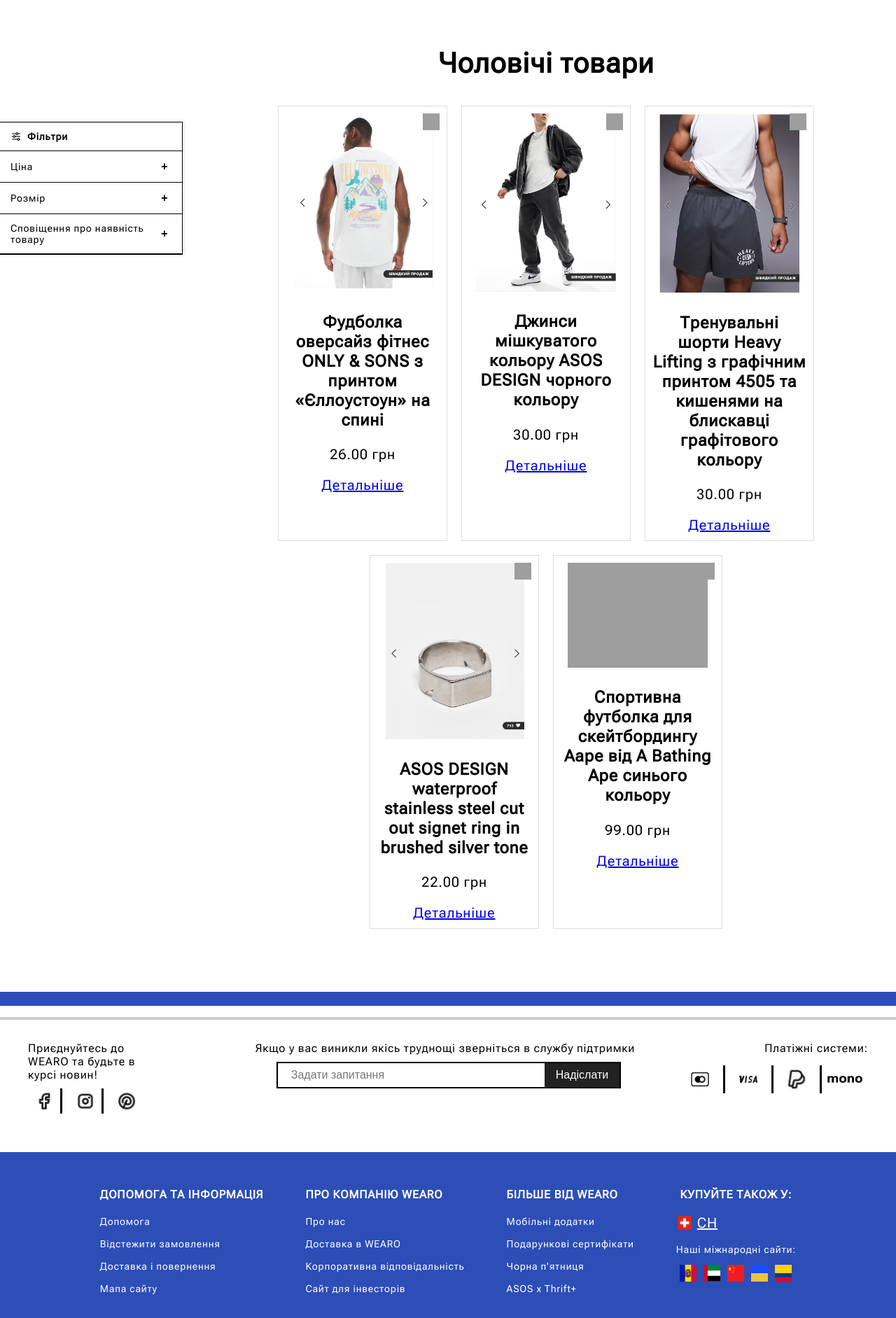
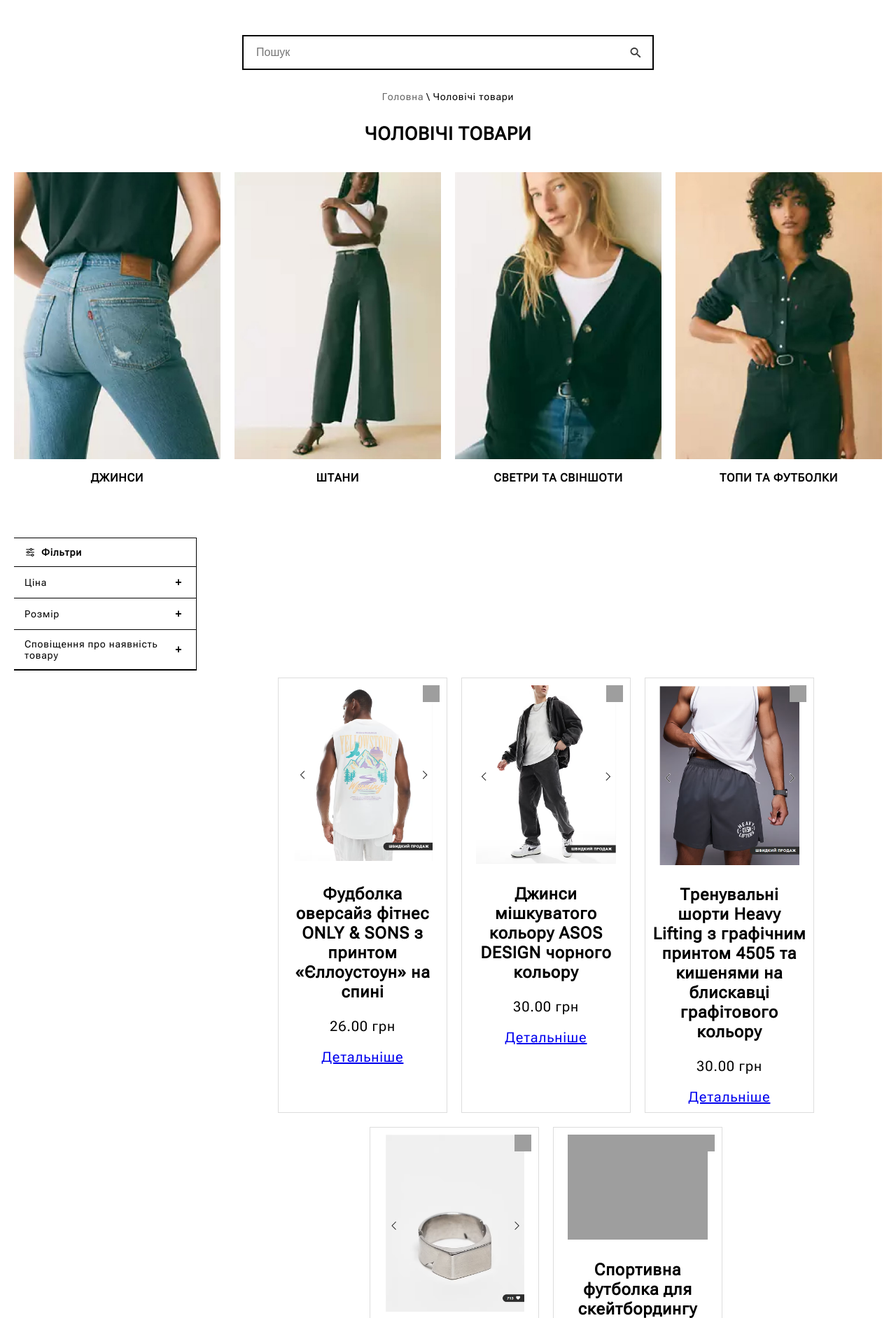
Before and after one commit to Asoss/WEARO, a Django app: page /men/ in a window 1280 px wide. Shown: the part 131-2014 px from the top of the page at 70% size. Run offline with Django 5.2, Linux system fonts and the light colour scheme; data comes from the database, SQL or seed files in the repository; grey boxes are pictures that could not be loaded.

Commit message:
update product_list.html
add new style, new photos, search bar, breradcrum

```diff
--- a/myproject/main/static/css/filters.css
+++ b/myproject/main/static/css/filters.css
@@ -1,14 +1,10 @@
 /* Контейнер для фільтрів */
 .filters-container {
-    position: fixed;
-    left: 0;
-    top: 50%;
-    transform: translateY(-50%);
+    position: static;
     width: 260px;
     background: #fff;
     border: 1px solid #000;
     border-left: none;
-    box-shadow: 2px 0 5px rgba(0, 0, 0, 0.1);
 }
 
 /* Заголовок фільтрів з іконкою */
@@ -172,8 +168,6 @@
 /* Основний контент */
 .main-content {
     margin-left: 280px;
-    /* зсув від фільтрів */
-    padding: 20px;
 }
 
 /* Адаптивність */
@@ -191,3 +185,100 @@
         margin-left: 0;
     }
 }
+
+
+/* Пошук */
+.search-bar {
+    text-align: center;
+    margin: 30px 0;
+}
+
+.search-bar form {
+    display: inline-flex;
+    border: 2px solid #000;
+    border-radius: 0;
+    overflow: hidden;
+    align-items: center;
+    background: #fff;
+}
+
+.search-bar input {
+    border: none;
+    padding: 14px 18px;
+    outline: none;
+    width: 500px;
+    font-size: 16px;
+}
+
+.search-bar button {
+    background: transparent;
+    /* прозорий фон */
+    border: none;
+    padding: 0 14px;
+    cursor: pointer;
+    display: flex;
+    align-items: center;
+    justify-content: center;
+}
+
+.search-bar button img {
+    width: 20px;
+    height: 20px;
+    filter: invert(0);
+}
+
+/* Breadcrumb */
+.breadcrumb {
+    text-align: center;
+    font-size: 14px;
+    margin: 10px 0 30px 0;
+}
+
+.breadcrumb a {
+    color: #666;
+    text-decoration: none;
+}
+
+.breadcrumb span {
+    color: #000;
+    font-weight: 500;
+}
+
+/* Заголовок */
+.page-title {
+    text-align: center;
+    font-size: 26px;
+    font-weight: bold;
+    margin-bottom: 40px;
+}
+
+/* Категорії */
+.categories {
+    display: grid;
+    grid-template-columns: repeat(4, 1fr);
+    gap: 20px;
+    margin: 0 auto 60px auto;
+    max-width: 1400px;
+}
+
+.category {
+    text-align: center;
+    transition: transform 0.2s ease-in-out;
+}
+
+.category img {
+    width: 100%;
+    height: 410px;
+    object-fit: cover;
+    border-radius: 0;
+}
+
+.category p {
+    margin-top: 12px;
+    font-weight: bold;
+    font-size: 16px;
+}
+
+.category:hover {
+    transform: scale(1.03);
+}
--- a/myproject/main/templates/main/product_list.html
+++ b/myproject/main/templates/main/product_list.html
@@ -2,9 +2,48 @@
 {% load static %}
 
 {% block content %}
-  <link rel="stylesheet" href="{% static 'css/filters.css' %}" />
+<link rel="stylesheet" href="{% static 'css/filters.css' %}">
 
-  <!-- 🔽 ФІЛЬТРИ -->
+<!-- Пошук -->
+<div class="search-bar">
+    <form method="get" action="{% url 'product_search' %}">
+        <input type="text" name="q" placeholder="Пошук" value="{{ request.GET.q|default:'' }}">
+        <button type="submit">
+            <img src="{% static 'icons/search.jpg' %}" alt="Пошук">
+        </button>
+    </form>
+</div>
+
+<!-- Breadcrumb -->
+<div class="breadcrumb">
+    <a href="{% url 'home' %}">Головна</a> \
+    <span>{{ title }}</span>
+</div>
+
+<!-- Заголовок -->
+<h1 class="page-title">{{ title|upper }}</h1>
+
+<!-- Категорії -->
+<div class="categories">
+    <div class="category">
+        <img src="{% static 'category/women/jeans.jpg' %}" alt="Джинси">
+        <p>ДЖИНСИ</p>
+    </div>
+    <div class="category">
+        <img src="{% static 'category/women/pants.jpg' %}" alt="Штани">
+        <p>ШТАНИ</p>
+    </div>
+    <div class="category">
+        <img src="{% static 'category/women/sweaters.jpg' %}" alt="Светри">
+        <p>СВЕТРИ ТА СВІНШОТИ</p>
+    </div>
+    <div class="category">
+        <img src="{% static 'category/women/tops.jpg' %}" alt="Футболки">
+        <p>ТОПИ ТА ФУТБОЛКИ</p>
+    </div>
+</div>
+
+<!-- ФІЛЬТРИ -->
 <div class="filters-container">
     <div class="filters-header">
         <img src="{% static 'icons/filter.jpg' %}" alt="Filter" />
@@ -51,7 +90,6 @@
                 <div class="size-btn">48</div>
                 <div class="size-btn">49</div>
             </div>
-
             <div style="margin-top: 15px;">
                 <strong style="font-size: 12px; color: #000;">Довжина</strong>
                 <div class="size-grid" style="margin-top: 5px;">
@@ -66,7 +104,7 @@
         </div>
     </div>
 
-    <!-- Сповіщення про наявність товару -->
+    <!-- Сповіщення -->
     <div class="filter-block">
         <div class="filter-header">
             <span>Сповіщення про наявність товару</span>
@@ -83,23 +121,33 @@
         </div>
     </div>
 </div>
-  <!-- 🔼 КІНЕЦЬ ФІЛЬТРІВ -->
+<!-- КІНЕЦЬ ФІЛЬТРІВ -->
 
-  <!-- Основний контент -->
+<!-- Товари -->
 <div class="main-content">
-    <h1 style="text-align:center;">{{ title }}</h1>
-
     <div style="display: flex; flex-wrap: wrap; justify-content: center;">
         {% for product in products %}
         <div class="product" style="position:relative; margin:10px; border:1px solid #ddd; padding:10px;">
             {% if user.is_authenticated %}
                 {% if product.id in wishlist_products %}
-              <img src="{% static 'icons/heart_filled.png' %}" data-filled="{% static 'icons/heart_filled.png' %}" data-empty="{% static 'icons/heart.png' %}" class="wishlist-heart" data-product-id="{{ product.id }}" style="position:absolute; top:10px; right:10px; width:24px; height:24px; cursor:pointer;" />
+                    <img src="{% static 'icons/heart_filled.png' %}"
+                         data-filled="{% static 'icons/heart_filled.png' %}"
+                         data-empty="{% static 'icons/heart.png' %}"
+                         class="wishlist-heart"
+                         data-product-id="{{ product.id }}"
+                         style="position:absolute; top:10px; right:10px; width:24px; height:24px; cursor:pointer;" />
                 {% else %}
-              <img src="{% static 'icons/heart.png' %}" data-filled="{% static 'icons/heart_filled.png' %}" data-empty="{% static 'icons/heart.png' %}" class="wishlist-heart" data-product-id="{{ product.id }}" style="position:absolute; top:10px; right:10px; width:24px; height:24px; cursor:pointer;" />
+                    <img src="{% static 'icons/heart.png' %}"
+                         data-filled="{% static 'icons/heart_filled.png' %}"
+                         data-empty="{% static 'icons/heart.png' %}"
+                         class="wishlist-heart"
+                         data-product-id="{{ product.id }}"
+                         style="position:absolute; top:10px; right:10px; width:24px; height:24px; cursor:pointer;" />
                 {% endif %}
             {% else %}
-            <a href="{% url 'login_email' %}"><img src="{% static 'icons/heart.png' %}" style="position:absolute; top:10px; right:10px; width:24px; height:24px;" /></a>
+                <a href="{% url 'login_email' %}">
+                    <img src="{% static 'icons/heart.png' %}" style="position:absolute; top:10px; right:10px; width:24px; height:24px;" />
+                </a>
             {% endif %}
 
             {% with first_image=product.images.first %}
```
Also changed, not shown: myproject/main/static/category/women/jeans.jpg (added), myproject/main/static/category/women/pants.jpg (added), myproject/main/static/category/women/sweaters.jpg (added), myproject/main/static/category/women/tops.jpg (added), myproject/main/static/icons/search.jpg. Lines whose indentation alone changed are shown as unchanged.
